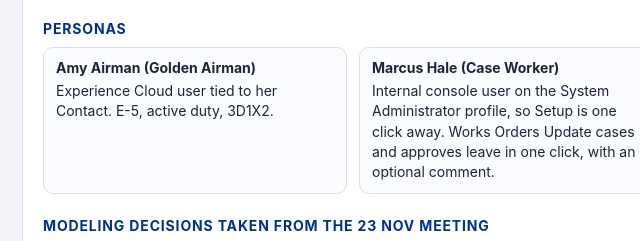
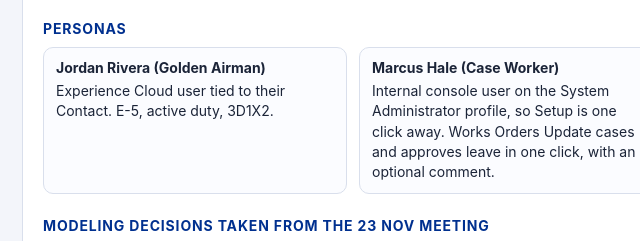
Before and after one commit to Navaforce/a1hr-data-model, a plain HTML site: page index.html in a window 1280 px wide. Shown: the part 461-702 px from the top of the page, 256-896 px from the left. Drawn offline with Linux system fonts and the light colour scheme.

Commit message:
Reconcile persona to Jordan Rivera, PartyRoleRelationId, Action Item note
Co-Authored-By: Claude Sonnet 5.5 <noreply@anthropic.com>

```diff
--- a/index.html
+++ b/index.html
@@ -145,14 +145,14 @@ const OBJECTS=[
  layout:{glyph:"⌂",title:"60th Mission Support Group",badges:[["Air Force Unit","Account type used by the portal and sharing."]],
   keys:[["Installation","Travis AFB, CA"],["Major Command","Air Mobility Command"],["Wing","60th Air Mobility Wing"],["Unit Commander","Maj Riley Carter"]],
   sections:[["Unit",["Name","Type","Installation__c","MAJCOM__c","Wing__c","Unit_Commander__c"]]],
-  related:[{title:"Airmen (Contacts)",cols:["Name","Rank","AFSC","Duty Status"],rows:[["Amy Airman","E-5 Staff Sergeant","3D1X2","Present For Duty"],["Jordan Reyes","E-4 Senior Airman","2A5X1","On Leave"],["Casey Bell","E-6 Technical Sergeant","3D1X2","Present For Duty"]]}]}
+  related:[{title:"Airmen (Contacts)",cols:["Name","Rank","AFSC","Duty Status"],rows:[["Jordan Rivera","E-5 Staff Sergeant","3D1X2","Present For Duty"],["Daniel Kim","E-4 Senior Airman","2A5X1","On Leave"],["Casey Bell","E-6 Technical Sergeant","3D1X2","Present For Duty"]]}]}
 },
 {
  id:"contact",label:"Contact (Airman)",api:"Contact",kind:"Standard",uc:"V1,V2,V4,V5",
  purpose:"The Airman. One Contact per service member, tied to an Experience Cloud user. Carries the landing-page header values (next pay date, report date, fitness status, leave, emergency data review) so the portal and agent read one record. Fitness, leave and orders values roll up from child objects, so adding a record updates the page.",
  rel:"Master of Fitness Assessment (existing Personnel field), Leave Request and PCS Order (master-detail, enables roll-ups). Linked to dependents through Contact To Contact Relationship. Two record types: Airman, Dependent. Looks up to Account (unit) and Reports To (commander).",
  fields:[
-  ["First Name","FirstName","Standard · Text(40)","","Amy","V1"],
+  ["First Name","FirstName","Standard · Text(40)","","Jordan","V1"],
   ["Last Name","LastName","Standard · Text(80)","Required","Airman","V1"],
   ["Account (Unit)","AccountId","Standard · Lookup(Account)","","60th Mission Support Group","V1"],
   ["Reports To (Commander)","ReportsToId","Standard · Lookup(Contact)","Default leave approver","Maj Riley Carter","V4"],
@@ -189,7 +189,7 @@ const OBJECTS=[
   ["Photo URL","Photo_URL__c","Custom · URL(255)","Headshot for portal and slides","/resource/amy_airman","V1"]
  ],
  notes:["Next Fitness Appointment is a MIN roll-up of every assessment that is not Completed or Cancelled (lead SE review, 23 Nov).","Next Pay Date is a formula, so the demo never needs a reset for it.","Roll-ups need master-detail. That makes the Contact owner the sharing source for all three child objects.","The landing page shows the appointment date when Next Fitness Appointment is populated, otherwise the due date. That is portal logic, not a field."],
- layout:{glyph:"✈",title:"Amy Airman",badges:[["Present For Duty","Current duty status from the Contact record."],["Fitness: Due Within 30 Days","Next due date is within 30 days. Turns Scheduled once an appointment is booked."],["Emergency Data: Current","Emergency data was reviewed within the last 12 months."]],
+ layout:{glyph:"✈",title:"Jordan Rivera",badges:[["Present For Duty","Current duty status from the Contact record."],["Fitness: Due Within 30 Days","Next due date is within 30 days. Turns Scheduled once an appointment is booked."],["Emergency Data: Current","Emergency data was reviewed within the last 12 months."]],
   keys:[["Rank","E-5 Staff Sergeant"],["Next Pay Date","01 Dec 2026"],["Report Date","08 Jan 2027"],["Next Fitness Due","02 Dec 2026"],["Next Leave","21 Dec 2026"],["Leave Balance","42.5 days"]],
   sections:[["Service Member",["FirstName","LastName","Rank__c","AFSC__c","Service_Component__c","DoD_ID__c","AccountId","ReportsToId"]],["Landing Page Values",["Next_Pay_Date__c","Next_Report_Date__c","Next_Fitness_Due_Date__c","Fitness_Status__c","Next_Leave_Start__c","Leave_Balance_Days__c","AFPAAS_Review_Due__c","AFPAAS_Status__c"]],["Family And Benefits",["Marital_Status__c","DEERS_Verified__c","DEERS_Last_Verified__c","Dependent_Count__c"]]],
   related:[{title:"Cases",cols:["Subject","Category","Status","Opened"],rows:[["Where Is My Amended Orders Package","Orders Update","In Review","23 Nov 2026"],["Missing Housing Allowance On Last Pay","MilPay","Closed","04 Oct 2026"],["SGLI Beneficiary Change","Benefits (SGLI)","Closed","12 Aug 2026"]]},{title:"Leave Requests",cols:["Leave Type","Start","End","Status"],rows:[["Annual Leave","21 Dec 2026","31 Dec 2026","Approved"],["Annual Leave","04 Jul 2026","10 Jul 2026","Completed"]]}]}
@@ -201,7 +201,7 @@ const OBJECTS=[
  added:true,
  fields:[
   ["Orders Title","Name","Standard · Text(80)","Set by flow, Title Case, no IDs","PCS To Joint Base Langley-Eustis","V2"],
-  ["Airman","Airman__c","Custom · Master-Detail(Contact)","","Amy Airman","V1,V2"],
+  ["Airman","Airman__c","Custom · Master-Detail(Contact)","","Jordan Rivera","V1,V2"],
   ["Order Number","Order_Number__c","Custom · Text(20)","Fictional reference","PCS-26-04217","V2"],
   ["Order Type","Order_Type__c","Custom · Picklist","CONUS PCS, OCONUS PCS","CONUS PCS","V2"],
   ["Status","Status__c","Custom · Picklist","Active, Amendment Pending, Amended, Completed, Cancelled","Active","V1,V2"],
@@ -233,9 +233,9 @@ const OBJECTS=[
  rel:"Two Contact lookups (the Airman and the dependent) plus a Relationship Type. Lookup to Case for the source case. A Roll-Up Summary is not possible on a lookup, so Dependent Count on the Airman is kept by the same flow that creates the relationship.",
  fields:[
   ["Relationship Name","Name","Standard · Auto Number","System generated","CCR-0000031","V2"],
-  ["Airman","ContactId","Standard · Lookup(Contact)","Airman side of the link. Verify the field name in the org","Amy Airman","V2"],
-  ["Dependent","RelatedContactId","Standard · Lookup(Contact)","The spouse or child Contact","Jordan Airman","V2"],
-  ["Relationship Type","RelationshipTypeId","Standard · Lookup(Relationship Type)","Spouse, Child, Stepchild, Other","Spouse","V2"],
+  ["Airman","ContactId","Standard · Lookup(Contact)","Airman side of the link. Verify the field name in the org","Jordan Rivera","V2"],
+  ["Dependent","RelatedContactId","Standard · Lookup(Contact)","The spouse or child Contact","Taylor Rivera","V2"],
+  ["Relationship Type","PartyRoleRelationId","Standard · Lookup(Party Role Relation)","Spouse, Child, Stepchild, Other","Spouse","V2"],
   ["Start Date","StartDate","Standard · Date","Marriage date for a spouse, birth date for a child","20 Oct 2026","V2"],
   ["End Date","EndDate","Standard · Date","Divorce or age-out","Blank","V2"],
   ["Is Active","IsActive","Standard · Checkbox","","true","V2"],
@@ -248,9 +248,9 @@ const OBJECTS=[
   ["Entitlement Impact","Entitlement_Impact__c","Custom · Text(255)","Plain-language effect shown on the case","Adds dependent travel and housing entitlements.","V2"]
  ],
  notes:["Decision from David: use the Contact to Contact relationship, not a Dependent custom object. It needs verification in the org that Contact To Contact Relationship is enabled for this Public Sector IDO and accepts custom fields. If not, the fallback is the Dependent custom object from draft v0.1.","The dependent Contact gets a Dependent record type and these extra Contact fields: DEERS Registered, DEERS Registration Date, ID Card Issued, TRICARE Enrolled, Date Of Birth (standard Birthdate). They are listed on the Contact section.","Dependent Count on the Airman is a number maintained by the flow, because roll-ups require master-detail."],
- layout:{glyph:"♡",title:"Amy Airman and Jordan Airman",badges:[["Pending Verification","Case manager has not yet verified this dependent against DEERS."],["Spouse","Relationship type."]],
-  keys:[["Airman","Amy Airman"],["Dependent","Jordan Airman"],["Traveling With Member","Yes"],["Planned Travel","15 Dec 2026"]],
-  sections:[["Relationship",["ContactId","RelatedContactId","RelationshipTypeId","StartDate","EndDate","IsActive"]],["Verification",["Dependent_Status__c","Verified_By__c","Verified_On__c","Source_Case__c"]],["Travel",["Traveling_With_Member__c","Planned_Travel_Date__c","Entitlement_Impact__c"]]],
+ layout:{glyph:"♡",title:"Jordan Rivera and Taylor Rivera",badges:[["Pending Verification","Case manager has not yet verified this dependent against DEERS."],["Spouse","Relationship type."]],
+  keys:[["Airman","Jordan Rivera"],["Dependent","Taylor Rivera"],["Traveling With Member","Yes"],["Planned Travel","15 Dec 2026"]],
+  sections:[["Relationship",["ContactId","RelatedContactId","PartyRoleRelationId","StartDate","EndDate","IsActive"]],["Verification",["Dependent_Status__c","Verified_By__c","Verified_On__c","Source_Case__c"]],["Travel",["Traveling_With_Member__c","Planned_Travel_Date__c","Entitlement_Impact__c"]]],
   related:[{title:"Cases",cols:["Subject","Status","Opened"],rows:[["Orders Update For Marriage","In Review","23 Nov 2026"]]}]}
 },
 {
@@ -260,7 +260,7 @@ const OBJECTS=[
  fields:[
   ["Case Number","CaseNumber","Standard · Auto Number","System","00003106","V1"],
   ["Record Type","RecordTypeId","Standard · Record Type","Orders Update, General Service Request","Orders Update","V1,V2"],
-  ["Contact","ContactId","Standard · Lookup(Contact)","The Airman","Amy Airman","V1,V2"],
+  ["Contact","ContactId","Standard · Lookup(Contact)","The Airman","Jordan Rivera","V1,V2"],
   ["Subject","Subject","Standard · Text(255)","Set by agent","Orders Update For Marriage","V1,V2"],
   ["Description","Description","Standard · Long Text","Agent summary of the interview","Airman married on 20 Oct 2026. Adding spouse as dependent for travel and entitlements.","V2"],
   ["Status","Status","Standard · Picklist","New, In Review, Pending Airman Information, Approved, Closed","In Review","V1,V2"],
@@ -279,15 +279,15 @@ const OBJECTS=[
   ["DEERS Match Verified","DEERS_Match_Verified__c","Custom · Checkbox","Case manager confirms case data matches DEERS","false","V2"],
   ["Approval Decision Date","Approval_Decision_Date__c","Custom · Date","","Blank","V2"],
   ["Amended Orders Reference","Amended_Orders_Reference__c","Custom · Text(40)","Mocked on approval","PCS-26-04217-A1","V2"],
-  ["Agent Conversation Summary","Agent_Conversation_Summary__c","Custom · Long Text(32000)","AI-written summary shown to the case manager","Airman confirmed DEERS update is complete. Spouse Jordan Airman travels with member.","V2"],
+  ["Agent Conversation Summary","Agent_Conversation_Summary__c","Custom · Long Text(32000)","AI-written summary shown to the case manager","Airman confirmed DEERS update is complete. Spouse Taylor Rivera travels with member.","V2"],
   ["Resolution Summary","Resolution_Summary__c","Custom · Long Text(32000)","Shown on closed cases in the portal","Orders amended; dependent entitlements updated.","V1"]
  ],
  notes:["Retraining record type from the canvas is dropped with Vignette 3.","Orders approval uses the Orders Review Status field plus an approval process, same one-step pattern as Leave.","Seed 6-8 closed General Service Request cases so the portal case history looks real."],
  layout:{glyph:"☰",title:"Orders Update For Marriage",badges:[["In Review","Case manager is reviewing the request."],["Orders Update","Record type."],["Medium","Priority."]],
   path:{values:["New","In Review","Approved","Closed"],current:1},
-  keys:[["Case Number","00003106"],["Airman","Amy Airman"],["Qualifying Event","Marriage"],["Event Date","20 Oct 2026"],["Review Status","Pending Approval"]],
+  keys:[["Case Number","00003106"],["Airman","Jordan Rivera"],["Qualifying Event","Marriage"],["Event Date","20 Oct 2026"],["Review Status","Pending Approval"]],
   sections:[["Request",["Subject","Service_Category__c","Qualifying_Event__c","Qualifying_Event_Date__c","Related_PCS_Order__c","Origin"]],["Interview Answers",["DEERS_Update_Confirmed__c","Spouse_Traveling_With_Member__c","Planned_Travel_Start__c","Planned_Travel_End__c","Additional_Dependents_Count__c"]],["Review And Approval",["Orders_Review_Status__c","DEERS_Match_Verified__c","Approval_Decision_Date__c","Amended_Orders_Reference__c"]],["Summary",["Agent_Conversation_Summary__c"]]],
-  related:[{title:"Dependent Relationships",cols:["Dependent","Relationship","Traveling","Status"],rows:[["Jordan Airman","Spouse","Yes","Pending Verification"]]}]}
+  related:[{title:"Dependent Relationships",cols:["Dependent","Relationship","Traveling","Status"],rows:[["Taylor Rivera","Spouse","Yes","Pending Verification"]]}]}
 },
 {
  id:"leave",label:"Leave Request",api:"Leave_Request__c",kind:"Custom",uc:"V1,V4",
@@ -295,7 +295,7 @@ const OBJECTS=[
  rel:"Master-detail to Contact (roll-ups). Approver is a lookup to User so a standard approval process can route it.",
  fields:[
   ["Request Title","Name","Standard · Text(80)","Set by flow, Title Case","Annual Leave: 21 Dec To 31 Dec 2026","V4"],
-  ["Airman","Airman__c","Custom · Master-Detail(Contact)","","Amy Airman","V1,V4"],
+  ["Airman","Airman__c","Custom · Master-Detail(Contact)","","Jordan Rivera","V1,V4"],
   ["Leave Type","Leave_Type__c","Custom · Picklist","Annual Leave, Emergency Leave, Convalescent Leave, Parental Leave, Permissive TDY, Terminal Leave","Annual Leave","V4"],
   ["Status","Status__c","Custom · Picklist","Draft, Pending Approval, Approved, Denied, Cancelled, Completed","Pending Approval","V1,V4"],
   ["Start Date","Start_Date__c","Custom · Date","","21 Dec 2026","V4"],
@@ -316,7 +316,7 @@ const OBJECTS=[
  notes:["Scheduled flow sets Status to Completed after End Date so the Next Leave roll-up stays correct.","Approval: the case worker approves or denies in one click from the record (Approve and Deny buttons). A comment is optional and saves to Decision Comments. Notification back to the Airman on decision. No commander login in the demo (lead SE review, 23 Nov)."],
  layout:{glyph:"☂",title:"Annual Leave: 21 Dec To 31 Dec 2026",badges:[["Pending Approval","Waiting on the commander's decision."],["Annual Leave","Leave type."]],
   path:{values:["Draft","Pending Approval","Approved","Completed"],current:1},
-  keys:[["Airman","Amy Airman"],["Start","21 Dec 2026"],["End","31 Dec 2026"],["Chargeable Days","11"],["Remaining Balance","31.5"]],
+  keys:[["Airman","Jordan Rivera"],["Start","21 Dec 2026"],["End","31 Dec 2026"],["Chargeable Days","11"],["Remaining Balance","31.5"]],
   sections:[["Request",["Leave_Type__c","Start_Date__c","End_Date__c","Chargeable_Days__c","Leave_Address__c","Leave_Phone__c","Remarks__c"]],["Approval",["Approver__c","Submitted_On__c","Submitted_Via__c","Decision_Date__c","Decision_Comments__c"]],["Balance",["Balance_At_Submission__c","Remaining_Balance__c","Is_Upcoming__c"]]],
   related:[{title:"Approval History",cols:["Step","Approver","Status","Date"],rows:[["Case Worker Approval","Marcus Hale","Pending","23 Nov 2026"]]}]}
 },
@@ -326,7 +326,7 @@ const OBJECTS=[
  rel:"Master-detail to Contact through the existing Personnel field. Lookup to Base (Account) exists. The existing Fitness Assessment Appeal and Fitness Improvement Plan objects are not part of this demo.",
  fields:[
   ["Assessment Number","Name","Existing · Auto Number","Existing as an auto number. Demo names are system-generated, which is the one exception to the Title Case naming rule","FA-0000412","V5"],
-  ["Personnel","Personnel__c","Existing · Master-Detail(Contact)","Airman. Same master-detail pattern the roll-ups need","Amy Airman","V1,V5"],
+  ["Personnel","Personnel__c","Existing · Master-Detail(Contact)","Airman. Same master-detail pattern the roll-ups need","Jordan Rivera","V1,V5"],
   ["Base","Base__c","Existing · Lookup(Account)","Testing base","Travis AFB","V5"],
   ["Fitness Assessment Status","Fitness_Assessment_Status__c","Existing · Picklist","Values to confirm in the org; proposed set: Scheduled, Completed, Cancelled, No Show","Completed","V1,V5"],
   ["Requested Assessment Date","Requested_Assessment_Date__c","Existing · Date/Time","Appointment the Airman books. Rolls up (MIN) to Contact for Scheduled records","14 Dec 2026 08:00","V5"],
@@ -360,7 +360,7 @@ const OBJECTS=[
  notes:["Read from the a1agent org: the existing object already uses Personnel as master-detail to Contact, so the roll-ups work with no model change. Existing field API names are kept so this can be moved between orgs.","Existing picklist values were not read. Items marked 'to confirm' will be checked against the org before the build.","Decided by the lead SE (23 Nov): the Fitness Assessment Appeal and Fitness Improvement Plan objects are not built.","Next Due Date and the Contact roll-ups read Completion Date and Requested Assessment Date. If policy gives different cycles by rating, change the flow that sets the due date."],
  layout:{glyph:"★",title:"FA-0000412",badges:[["Completed","Assessment was performed and scored."],["Excellent","Fitness category derived from the composite score."]],
   path:{values:["Scheduled","Completed"],current:1,done:true},
-  keys:[["Personnel","Amy Airman"],["Completed","02 Dec 2025"],["Composite Score","92.5"],["Category","Excellent"],["Next Due","02 Dec 2026"]],
+  keys:[["Personnel","Jordan Rivera"],["Completed","02 Dec 2025"],["Composite Score","92.5"],["Category","Excellent"],["Next Due","02 Dec 2026"]],
   sections:[["Result",["Completion_Date__c","Composite_Score__c","Fitness_Category__c","Fitness_Assessment_Due_Date__c","Base__c","Proctor__c"]],["Components",["Cardio_Test__c","Cardio_Time__c","Cardio_Score__c","X1_Min_Push_ups__c","X1_Min_Push_up_Score__c","X1_Min_Sit_ups__c","X1_Min_Sit_up_Score__c","Forearm_Plank_Time__c","Forearm_Plank_Score__c"]],["Scheduling",["Fitness_Assessment_Status__c","Requested_Assessment_Date__c","Test_Slot__c"]]],
   related:[{title:"Assessment History",cols:["Assessment","Completed","Score","Category"],rows:[["FA-0000412","02 Dec 2025","92.5","Excellent"],["FA-0000298","11 Nov 2024","88.0","Satisfactory"],["FA-0000151","05 Dec 2023","90.5","Excellent"]]}]}
 },
@@ -391,7 +391,7 @@ const OBJECTS=[
  layout:{glyph:"⏰",title:"Travis Fitness Center: 14 Dec 2026 0800",badges:[["Open","Seats are still available."],["Full Assessment","Slot type."]],
   keys:[["Installation","Travis AFB, CA"],["Start","14 Dec 2026 08:00"],["Seats Remaining","5"],["Capacity","12"]],
   sections:[["Slot",["Installation__c","Hosting_Unit__c","Location__c","Slot_Type__c","Start_Date_Time__c","End_Date_Time__c","Day_Of_Week__c"]],["Capacity",["Capacity__c","Seats_Booked__c","Seats_Remaining__c","Slot_Status__c","Is_Available__c"]],["Contact",["Proctor__c","Proctor_Phone__c","Instructions__c"]]],
-  related:[{title:"Booked Assessments",cols:["Airman","Status","Scheduled"],rows:[["Jordan Reyes","Scheduled","14 Dec 2026"],["Casey Bell","Scheduled","14 Dec 2026"]]}]}
+  related:[{title:"Booked Assessments",cols:["Airman","Status","Scheduled"],rows:[["Daniel Kim","Scheduled","14 Dec 2026"],["Casey Bell","Scheduled","14 Dec 2026"]]}]}
 }
 ];
 
@@ -487,7 +487,7 @@ function scopeSection(){
    <h3>Vignettes</h3>
    <table><thead><tr><th>ID</th><th>Vignette</th><th>Status</th><th>Data model impact</th></tr></thead><tbody>${v.map(r=>`<tr class="${r[2]==="In scope"?"":"excl"}"><td>${r[0]}</td><td>${r[1]}</td><td><span class="badge" style="background:${r[2]==="In scope"?"#1f8f5a":"#6b7280"}">${r[2]}</span></td><td>${r[3]}</td></tr>`).join("")}</tbody></table>
    <h3>Personas</h3><div class="cols">
-    <div class="mini"><b>Amy Airman (Golden Airman)</b>Experience Cloud user tied to her Contact. E-5, active duty, 3D1X2.</div>
+    <div class="mini"><b>Jordan Rivera (Golden Airman)</b>Experience Cloud user tied to their Contact. E-5, active duty, 3D1X2.</div>
     <div class="mini"><b>Marcus Hale (Case Worker)</b>Internal console user on the System Administrator profile, so Setup is one click away. Works Orders Update cases and approves leave in one click, with an optional comment.</div>
     <div class="mini"><b>Commander (left out for now)</b>No commander persona or login. Reports To on the Contact still holds the commander for display. Can be added later as a third persona.</div></div>
    <h3>Modeling decisions taken from the 23 Nov meeting</h3><ul>
@@ -540,8 +540,9 @@ function accessSection(){
   return `<section class="card" id="access">${head("access","Identity And Access")}<div class="body">
    <p>Permissions are assigned in the same deploy as each object. Nothing is built until this section is approved.</p>
    ${sortTable(["Who","Account type","Access"],rows)}
-   <div class="note">Open question for the lead SE: which Experience Cloud license for Amy (Customer Community Plus vs Partner)? Master-detail children inherit the Contact's sharing, so the choice drives the sharing set. Default proposal: Customer Community Plus with a sharing set on Contact.</div>
-   <div class="note">Mock CAC login: handled in the portal (Justin's pattern). Amy still authenticates with a standard Experience Cloud user behind it.</div>
+   <div class="note">Open question for the lead SE: which Experience Cloud license for Jordan (resolved: Customer Community Plus Login-style portal license, no Task access, so to-dos are the Action Item object)? Master-detail children inherit the Contact's sharing, so the choice drives the sharing set. Default proposal: Customer Community Plus with a sharing set on Contact.</div>
+   <div class="note">Built differences: to-dos are a custom Action Item object (Airman master-detail to Contact), because the portal license cannot read the standard Task object. Case statuses and origins use the shared standard values.</div>
+   <div class="note">Mock CAC login: handled in the portal (Justin's pattern). Jordan still authenticates with a standard Experience Cloud user behind it.</div>
   </div>${reviewBox("access")}</section>`;
 }
 
```
